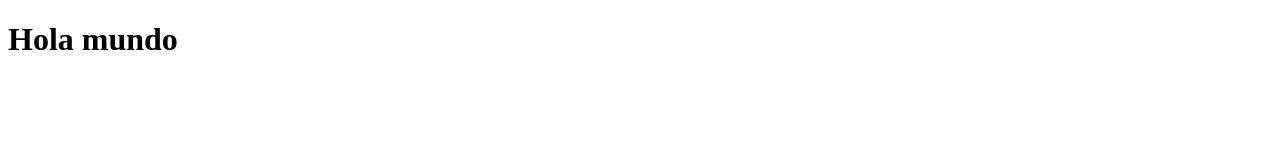
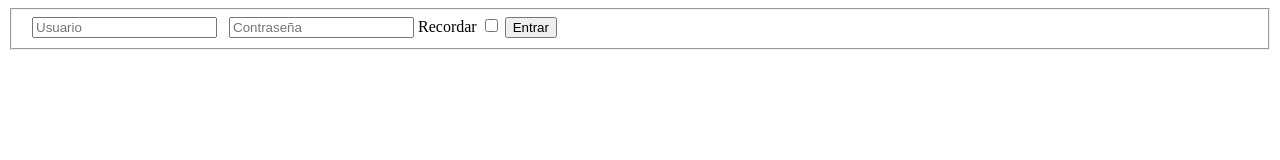
Before and after one commit to javitxup/Proyecto_DIW, a plain HTML site: page index.html in a window 1280 px wide. Drawn offline with Linux system fonts and the light colour scheme.

Commit message:
Corrección de las página web
Habia errores en el código, corrección de estos errores e implementación de main y header

```diff
--- /dev/null
+++ b/css/reset.css
@@ -0,0 +1 @@
+* {padding: 0;margin: 0 auto;list-style: none;text-decoration: none;}
--- a/index.html
+++ b/index.html
@@ -1,10 +1,38 @@
 <!DOCTYPE html>
 <html lang="es">
+
 <head>
     <meta charset="UTF-8">
+    <meta name="viewport" content="width=device-width, initial-scale=1.0">
+    <meta name="author" content="Ignacio Gómez&Javier Alonso">
     <title>Inicio</title>
+    <!--<link href="css/reset.css" type="text/css" rel="stylesheet" media="screen">-->
+    <link href="css/style.css" type="text/css" rel="stylesheet" media="screen">
 </head>
+
 <body>
-    <h1>Hola mundo</h1>
+   <header>
+       <nav></nav>
+
+   </header>
+    <main>
+
+        <form action="." method="post">
+            <fieldset>
+                <label for="user" class="user">&nbsp;</label>
+                    <input type="text" name="user" placeholder="Usuario" id="user" required>
+
+                <label for="pass" class="pass">&nbsp;</label>
+                    <input type="password" name="pass" placeholder="Contraseña" id="pass" required>
+
+                   <label for="rem">Recordar</label>
+                    <input type="checkbox" name="rem" id="rem">
+
+                <button name="Enviar">Entrar</button>
+            </fieldset>
+        </form>
+    </main>
+    <footer></footer>
 </body>
+
 </html>
```
Also changed, not shown: formularioAlumno.html (+3 -1 lines), formularioInicio.html (deleted, +0 -22 lines), formularioProfesor.html (+3 -1 lines), css/style.css (added).
